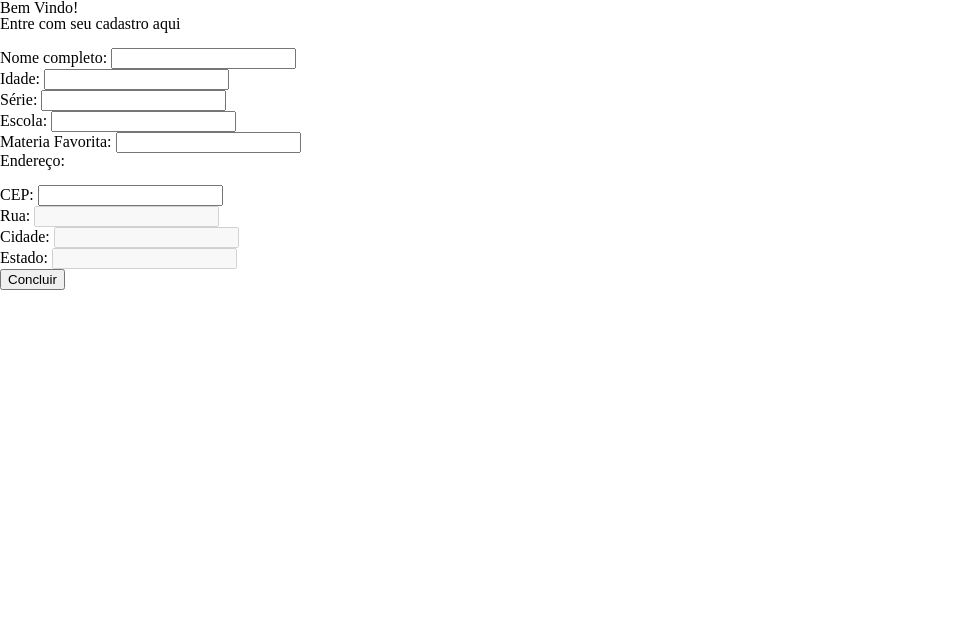
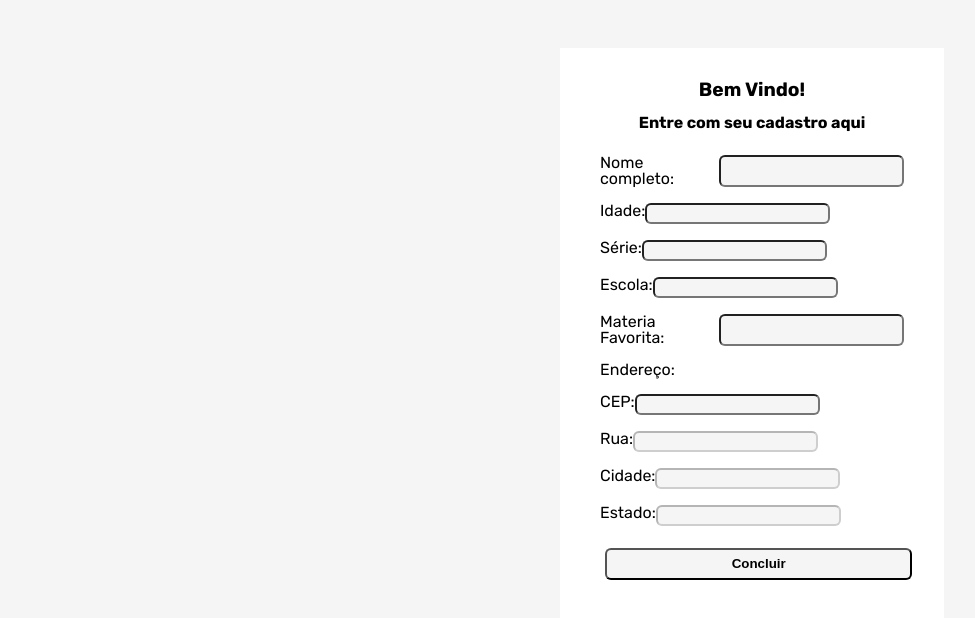
Before and after one commit to SuziHarima/LabScore, a plain HTML site: page index.html in a window 1280 px wide. Shown: the whole page, without its empty margins (0-975 px from the left). Drawn offline with Linux system fonts and the light colour scheme.

Commit message:
adiciona estilização para tela de cadastro

```diff
--- a/index.html
+++ b/index.html
@@ -5,6 +5,9 @@
     <meta name="viewport" content="width=device-width, initial-scale=1.0">
     <link rel="stylesheet" href="style/styleReset.css">
     <link rel="stylesheet" href="style/style.css">
+    <link rel="preconnect" href="https://fonts.googleapis.com">
+    <link rel="preconnect" href="https://fonts.gstatic.com" crossorigin>
+    <link href="https://fonts.googleapis.com/css2?family=Rubik:ital,wght@0,300..900;1,300..900&display=swap" rel="stylesheet">
     <title>Document</title>
 </head>
 <body>
@@ -12,40 +15,61 @@
 
     <form id="cadastro" name="cadastro">
 
-        <h1>Bem Vindo! <br>Entre com seu cadastro aqui</h1> <br>
+        <h1 class="titleCadastro"> Bem Vindo! </h1> <br>
+        <p class="titleCadastro">Entre com seu cadastro aqui</p> <br>
 
+        <div class="formElements">
         <label for="nome">Nome completo: </label>
         <input name="nome" type="text" id="formNome"> <br>
+        </div>
 
-        <label for="idade">Idade:</label>
+        <div class="formElements">
+        <label for="idade">Idade:  </label>
         <input type="text" name="idade" id="formIdade"> <br>
+        </div>
 
-        <label for="serie">Série:</label>
+        <div class="formElements">
+        <label for="serie">Série:  </label>
         <input type="text" name="serie" id="formSerie"> <br>
+        </div>
 
-        <label for="escola">Escola:</label>
+        <div class="formElements">
+        <label for="escola">Escola:  </label>
         <input type="text" name="escola" id="formEscola"> <br>
+        </div>
 
-        <label for="materiaFavorita">Materia Favorita: </label>
+
+        <div class="formElements">
+        <label for="materiaFavorita">Materia Favorita:  </label>
         <input type="text" name="materiaFavorita" id="formMateriaFavorita"> <br>
+        </div>
 
-        <section>
-            <h3>Endereço:</h3> <br>
+        <section id="sectionEndereco">
+            <h3 class="formElements">Endereço:  </h3>
 
-            <label for="cep" >CEP:</label>
+            <div class="formElements">
+            <label for="cep" >CEP:  </label>
             <input type="text" name="cep" id="formCep" onblur="buscaCep(event)"> <br>
+            </div>
 
+            <div class="formElements">
             <label for="rua">Rua:</label>
             <input type="text" name="rua" id="formRua" disabled> <br>
+            </div>
 
-            <label for="cidade">Cidade: </label>
+            <div class="formElements">
+            <label for="cidade">Cidade:  </label>
             <input type="text" name="cidade" id="formCidade" disabled> <br>
+            </div>
 
-            <label for="estado">Estado: </label>
+            <div class="formElements">
+            <label for="estado">Estado:   </label>
             <input type="text" name="estado" id="formEstado" disabled> <br>
+            </div>
+
         </section>
 
-        <button type="submit" onclick="sendLocalStorage(event)">Concluir</button>
+        <button type="submit" onclick="sendLocalStorage(event)" id="formBotton">Concluir</button>
 
 
     </form>
--- a/style/style.css
+++ b/style/style.css
@@ -0,0 +1,56 @@
+* {
+    background-color: whitesmoke;
+}
+
+#cadastro {
+    justify-content: center;
+    background-color: white;
+    width: 20em;
+    padding: 2em;
+    align-items: center;
+    margin: 3em 35em;
+
+}
+
+label, br {
+    background-color: white;
+    font-family: "Rubik", sans-serif;
+}
+
+
+.formElements {
+    background-color: white;
+    display: flex;
+    padding: 0.5em;
+    font-family: "Rubik", sans-serif;
+}
+
+#formBotton {
+    padding: 0.5em;
+    margin: 1em;
+    border-radius: 6px;
+    width: 23em;
+    font-weight: bold;
+}
+
+button:hover {
+    background-color: darkgray;
+}
+
+input {
+    border-radius: 6px;
+
+}
+
+.titleCadastro {
+    font-weight: bold;
+    background-color: white;
+    display: flex;
+    justify-content: center;
+   align-items: center;
+   font-family: "Rubik", sans-serif;
+}
+
+h1 {
+    font-size: larger;
+}
```
